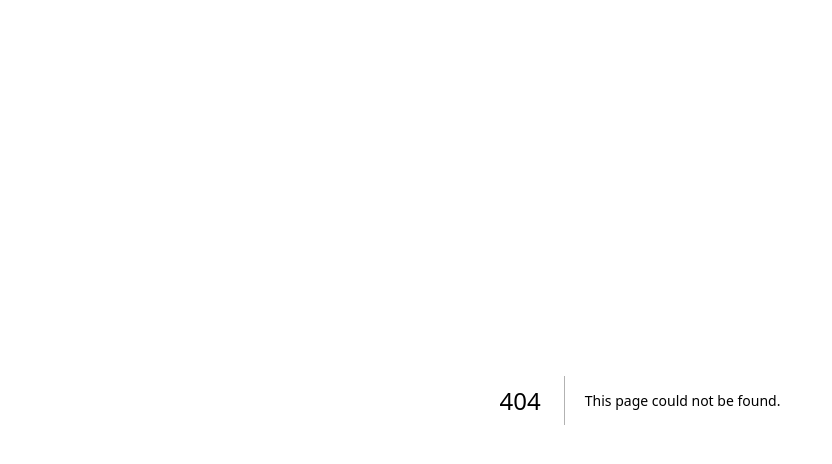
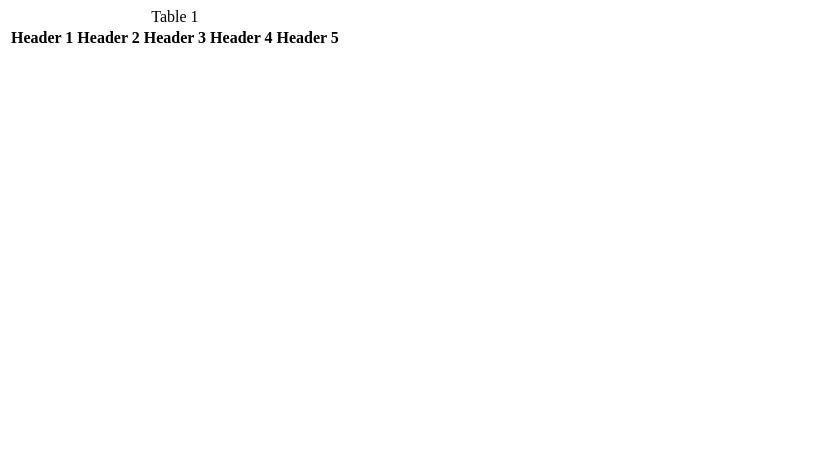
Before and after one commit to StivenTC/bemaster-dashboard, a Next.js app: page /main/Main in a window 1280 px wide. Before the commit this address had no page. Shown: the top 464 px of the page, without its empty margins (0-832 px from the left). Built offline with nearby package versions, Linux system fonts and the light colour scheme.

Commit message:
Basic structure

```diff
--- a/package.json
+++ b/package.json
@@ -12,6 +12,7 @@
     "next": "14.1.4",
     "react": "^18",
     "react-dom": "^18",
+    "react-icons": "^5.0.1",
     "sass": "^1.72.0"
   },
   "devDependencies": {
--- /dev/null
+++ b/src/pages/main/Main.jsx
@@ -0,0 +1,53 @@
+
+export default function MainPage() {
+  return (
+    <section>
+      <header></header>
+
+      <table>
+        <caption>Table 1</caption>
+        <thead>
+          <tr>
+            <th>Header 1</th>
+            <th>Header 2</th>
+            <th>Header 3</th>
+            <th>Header 4</th>
+            <th>Header 5</th>
+          </tr>
+        </thead>
+        <tbody>
+          <tr>
+            <td></td>
+            <td></td>
+            <td></td>
+            <td></td>
+            <td></td>
+          </tr>
+          <tr>
+            <td></td>
+            <td></td>
+            <td></td>
+            <td></td>
+            <td></td>
+          </tr>
+          <tr>
+            <td></td>
+            <td></td>
+            <td></td>
+            <td></td>
+            <td></td>
+          </tr>
+          <tr>
+            <td></td>
+            <td></td>
+            <td></td>
+            <td></td>
+            <td></td>
+          </tr>
+        </tbody>
+      </table>
+
+
+    </section>
+  );
+}
```
Also changed, not shown: src/app/page.js (+8 -2 lines), src/components/cardPlan/CardPlan.jsx (added, +8 -0 lines), src/components/searchBar/SearchBar.jsx (added, +8 -0 lines), src/pages/sideBar/SideBar.jsx (added, +31 -0 lines), src/logo.png (added), 1 other file (tests, documents, lock files or other folders).
